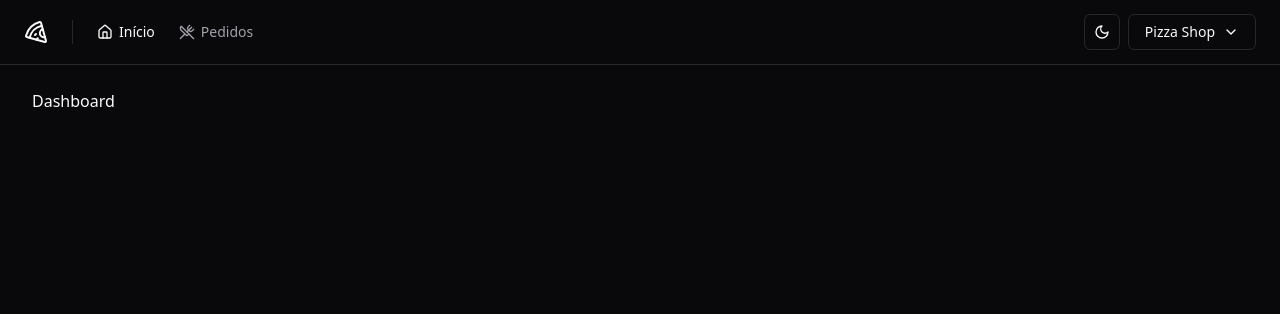
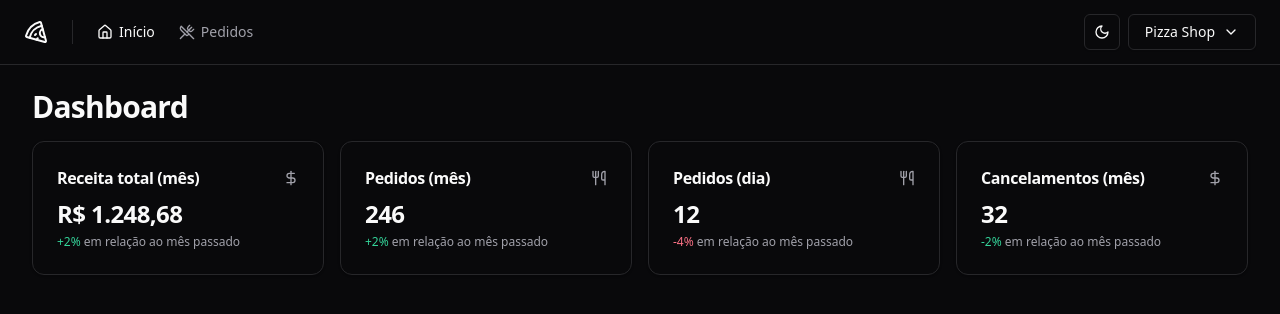
Before and after one commit to ElleLavigne/pizzashop-web, a React (Vite) app: page / in a window 1280 px wide. Shown: the top 314 px of the page. Built offline with nearby package versions, Linux system fonts and the light colour scheme.

Commit message:
feat create dashboard cards

```diff
--- /dev/null
+++ b/src/components/ui/card.tsx
@@ -0,0 +1,76 @@
+import * as React from "react"
+
+import { cn } from "@/lib/utils"
+
+const Card = React.forwardRef<
+  HTMLDivElement,
+  React.HTMLAttributes<HTMLDivElement>
+>(({ className, ...props }, ref) => (
+  <div
+    ref={ref}
+    className={cn(
+      "rounded-xl border bg-card text-card-foreground shadow",
+      className
+    )}
+    {...props}
+  />
+))
+Card.displayName = "Card"
+
+const CardHeader = React.forwardRef<
+  HTMLDivElement,
+  React.HTMLAttributes<HTMLDivElement>
+>(({ className, ...props }, ref) => (
+  <div
+    ref={ref}
+    className={cn("flex flex-col space-y-1.5 p-6", className)}
+    {...props}
+  />
+))
+CardHeader.displayName = "CardHeader"
+
+const CardTitle = React.forwardRef<
+  HTMLDivElement,
+  React.HTMLAttributes<HTMLDivElement>
+>(({ className, ...props }, ref) => (
+  <div
+    ref={ref}
+    className={cn("font-semibold leading-none tracking-tight", className)}
+    {...props}
+  />
+))
+CardTitle.displayName = "CardTitle"
+
+const CardDescription = React.forwardRef<
+  HTMLDivElement,
+  React.HTMLAttributes<HTMLDivElement>
+>(({ className, ...props }, ref) => (
+  <div
+    ref={ref}
+    className={cn("text-sm text-muted-foreground", className)}
+    {...props}
+  />
+))
+CardDescription.displayName = "CardDescription"
+
+const CardContent = React.forwardRef<
+  HTMLDivElement,
+  React.HTMLAttributes<HTMLDivElement>
+>(({ className, ...props }, ref) => (
+  <div ref={ref} className={cn("p-6 pt-0", className)} {...props} />
+))
+CardContent.displayName = "CardContent"
+
+const CardFooter = React.forwardRef<
+  HTMLDivElement,
+  React.HTMLAttributes<HTMLDivElement>
+>(({ className, ...props }, ref) => (
+  <div
+    ref={ref}
+    className={cn("flex items-center p-6 pt-0", className)}
+    {...props}
+  />
+))
+CardFooter.displayName = "CardFooter"
+
+export { Card, CardHeader, CardFooter, CardTitle, CardDescription, CardContent }
--- a/src/pages/app/dashboard.tsx
+++ /dev/null
@@ -1,10 +0,0 @@
-import { Helmet } from "react-helmet-async";
-
-export function Dashboard(){
-    return(
-        <>
-              <Helmet title="Dashboard"/>
-        <h1>Dashboard</h1>
-        </>
-    )
-}
--- /dev/null
+++ b/src/pages/app/dashboard/dashboard.tsx
@@ -0,0 +1,23 @@
+import { Helmet } from "react-helmet-async";
+import { MonthRevenueCard } from "./month-revenue-card";
+import { MonthOrdersAmountCard } from "./month-orders-amount-card";
+import { DaysOrdersAmountCard } from "./day-orders-amount-card";
+import { MonthCanceledOrdersAmountCard } from "./month-canceled-orders-amount-card";
+
+export function Dashboard() {
+  return (
+    <>
+      <Helmet title="Dashboard" />
+      <div className="flex flex-col gap-4">
+        <h1 className="text-3xl font-bold tracking-tight">Dashboard</h1>
+
+        <div className="grid grid-cols-4 gap-4">
+          <MonthRevenueCard />
+          <MonthOrdersAmountCard/>
+          <DaysOrdersAmountCard/>
+          <MonthCanceledOrdersAmountCard/>
+        </div>
+      </div>
+    </>
+  );
+}
--- /dev/null
+++ b/src/pages/app/dashboard/day-orders-amount-card.tsx
@@ -0,0 +1,20 @@
+import { Card, CardContent, CardHeader, CardTitle } from "@/components/ui/card";
+import { Utensils } from "lucide-react";
+
+export function DaysOrdersAmountCard() {
+  return (
+    <Card>
+      <CardHeader className="flex-row items-center justify-between space-y-0 pb-2">
+        <CardTitle className="text-base font-semibold">Pedidos (dia)</CardTitle>
+        <Utensils className="h-4 w-4 text-muted-foreground" />
+      </CardHeader>
+      <CardContent className="space-y-1">
+        <span className="text-2xl font-bold tracking-tight">12</span>
+        <p className="text-xs text-muted-foreground">
+          <span className="text-rose-500 dark:text-rose-400">-4%</span> em
+          relação ao mês passado
+        </p>
+      </CardContent>
+    </Card>
+  );
+}
--- /dev/null
+++ b/src/pages/app/dashboard/month-canceled-orders-amount-card.tsx
@@ -0,0 +1,22 @@
+import { Card, CardContent, CardHeader, CardTitle } from "@/components/ui/card";
+import { DollarSign } from "lucide-react";
+
+export function MonthCanceledOrdersAmountCard() {
+  return (
+    <Card>
+      <CardHeader className="flex-row items-center justify-between space-y-0 pb-2">
+        <CardTitle className="text-base font-semibold">
+          Cancelamentos (mês)
+        </CardTitle>
+        <DollarSign className="h-4 w-4 text-muted-foreground" />
+      </CardHeader>
+      <CardContent className="space-y-1">
+        <span className="text-2xl font-bold tracking-tight">32</span>
+        <p className="text-xs text-muted-foreground">
+
+          <span className="text-emerald-500 dark:text-emerald-400">-2%</span> em relação ao mês passado
+        </p>
+      </CardContent>
+    </Card>
+  );
+}
--- /dev/null
+++ b/src/pages/app/dashboard/month-orders-amount-card.tsx
@@ -0,0 +1,19 @@
+import { Card, CardContent, CardHeader, CardTitle } from "@/components/ui/card";
+import { Utensils } from "lucide-react";
+
+export function MonthOrdersAmountCard() {
+  return (
+    <Card>
+      <CardHeader className="flex-row items-center justify-between space-y-0 pb-2">
+        <CardTitle className="text-base font-semibold">Pedidos (mês)</CardTitle>
+        <Utensils className="h-4 w-4 text-muted-foreground" />
+      </CardHeader>
+      <CardContent className="space-y-1">
+        <span className="text-2xl font-bold tracking-tight">246</span>
+        <p className="text-xs text-muted-foreground">
+          <span className="text-emerald-500 dark:text-emerald-400">+2%</span> em relação ao mês passado
+        </p>
+      </CardContent>
+    </Card>
+  );
+}
--- /dev/null
+++ b/src/pages/app/dashboard/month-revenue-card.tsx
@@ -0,0 +1,22 @@
+import { Card, CardContent, CardHeader, CardTitle } from "@/components/ui/card";
+import { DollarSign } from "lucide-react";
+
+export function MonthRevenueCard() {
+  return (
+    <Card>
+      <CardHeader className="flex-row items-center justify-between space-y-0 pb-2">
+        <CardTitle className="text-base font-semibold">
+          Receita total (mês)
+        </CardTitle>
+        <DollarSign className="h-4 w-4 text-muted-foreground" />
+      </CardHeader>
+      <CardContent className="space-y-1">
+        <span className="text-2xl font-bold tracking-tight">R$ 1.248,68</span>
+        <p className="text-xs text-muted-foreground">
+
+          <span className="text-emerald-500 dark:text-emerald-400">+2%</span> em relação ao mês passado
+        </p>
+      </CardContent>
+    </Card>
+  );
+}
--- a/src/routes.tsx
+++ b/src/routes.tsx
@@ -1,10 +1,10 @@
 import { createBrowserRouter } from "react-router-dom";
-import { Dashboard } from "./pages/app/dashboard";
 import { SignIn } from "./pages/auth/sign-in";
 import { AppLayout } from "./pages/_layouts/app";
 import { AuthLayout } from "./pages/_layouts/auth";
 import { SignUp } from "./pages/auth/sign-up";
 import { Orders } from "./pages/app/orders/orders";
+import { Dashboard } from "./pages/app/dashboard/dashboard";
 
 export const router = createBrowserRouter([
   {
```
